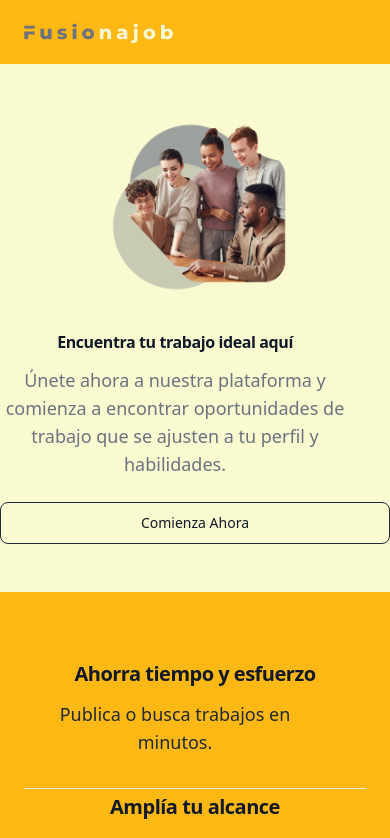
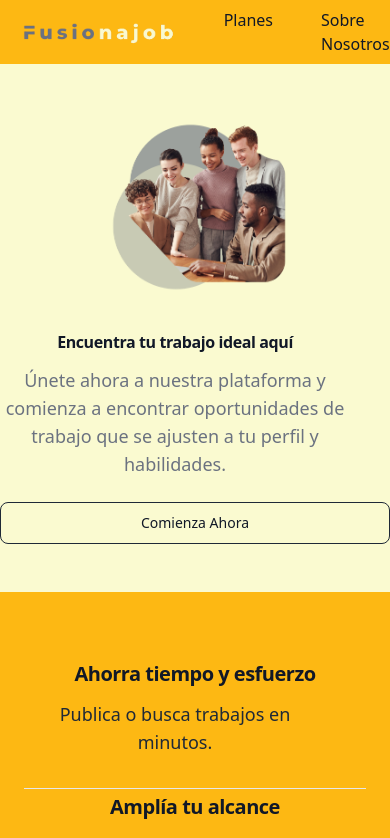
Before and after one commit to felipecalderon/PF-SoyHenry, a React (Create React App) app in the folder client/: page / in a window 390 px wide. Shown: the top 838 px of the page. Built offline with nearby package versions, Linux system fonts and the light colour scheme.

Commit message:
landing page con nav reutilizable

```diff
--- a/client/src/components/LandingPage/LandingPage.jsx
+++ b/client/src/components/LandingPage/LandingPage.jsx
@@ -9,11 +9,30 @@ import Footer from '../Footer/Footer'
 import { useNavigate } from 'react-router-dom'
 import { NavLanding } from '../NavLanding/NavLanding'
 
+export const menu = [
+  {
+    name: "Planes",
+    link: "#"
+  },
+  {
+    name: "Sobre Nosotros",
+    link: "/about"
+  },
+  {
+    name: "Dashboard Empresa",
+    link: "/dashboardempresa"
+  },
+  {
+    name: "Registro",
+    link: "/registro"
+  },
+]
+
 function LandingPage() {
   const navigate = useNavigate()
   return (
     <div>
-      <NavLanding />
+      <NavLanding menu={menu} />
       <section className="pt-20 pb-10 w-full flex flex-row flex-wrap bg-primary-light dark:bg-secondary-dark">
         <div className="w-full sm:w-1/2">
           <img src={work1} alt="img_working" className="p-10" />
--- /dev/null
+++ b/client/src/components/NavLanding/ModoNoche.jsx
@@ -0,0 +1,33 @@
+import { useEffect, useState } from "react";
+import dia from '../../assets/sun.png'
+import noche from '../../assets/moon.png'
+const ModoNoche = () => {
+    const localDark = JSON.parse(localStorage.getItem('isDarkMode')) || false
+    const [isDarkMode, setIsDarkMode] = useState(localDark);
+
+    const handleToggle = () => {
+      const newIsDarkMode = !isDarkMode;
+      setIsDarkMode(newIsDarkMode);
+      if (!newIsDarkMode) {
+        document.documentElement.classList.remove('dark');
+        localStorage.setItem('isDarkMode', 'false');
+      } else {
+        document.documentElement.classList.add('dark');
+        localStorage.setItem('isDarkMode', 'true');
+      }
+    };
+
+    useEffect(() => {
+      if(localDark) document.documentElement.classList.add('dark')
+      else document.documentElement.classList.remove('dark')
+    }, [localDark])
+
+    return (
+        <div onClick={handleToggle} className="cursor-pointer py-2 px-2 bg-gray-300 rounded-lg shadow-md hover:bg-gray-400 dark:hover:bg-secondary-light">{isDarkMode
+            ? <img className="w-6" src={dia} alt='dia'/>
+            : <img className="w-6" src={noche} alt='noche'/>
+            }</div>
+    )
+}
+
+export default ModoNoche
--- a/client/src/components/NavLanding/NavLanding.jsx
+++ b/client/src/components/NavLanding/NavLanding.jsx
@@ -1,37 +1,12 @@
-import React, { useEffect } from "react";
-import { useState } from "react";
 import { Link } from "react-router-dom";
 import logofusionajob from '../../assets/logofusionajob.png'
-import dia from '../../assets/sun.png'
-import noche from '../../assets/moon.png'
 import perfil from '../../assets/user.png'
-import { ModalLogin } from "../ModalLogin/ModalLogin"
+import ModoNoche from "./ModoNoche";
+import ProfileButton from "./ProfileButton";
 
-export const NavLanding = () => {
-    const localDark = JSON.parse(localStorage.getItem('isDarkMode')) || false
-    const [isDarkMode, setIsDarkMode] = useState(localDark);
-
-    const handleToggle = () => {
-      const newIsDarkMode = !isDarkMode;
-      setIsDarkMode(newIsDarkMode);
-      if (!newIsDarkMode) {
-        document.documentElement.classList.remove('dark');
-        localStorage.setItem('isDarkMode', 'false');
-      } else {
-        document.documentElement.classList.add('dark');
-        localStorage.setItem('isDarkMode', 'true');
-      }
-    };
-
-    useEffect(() => {
-      if(localDark) document.documentElement.classList.add('dark')
-      else document.documentElement.classList.remove('dark')
-    }, [localDark])
-
-    const [open, setOpen] = useState(false);
-
+export const NavLanding = ({menu}) => {
     return (
-    <nav className="bg-secondary-light dark:bg-primary-dark fixed w-full transition-all">
+    <nav className="bg-secondary-light dark:bg-primary-dark fixed top-0 w-full transition-all">
       <div className="max-w-7xl mx-auto px-4 sm:px-6 lg:px-8">
         <div className="flex items-center justify-between h-16">
           {/* Logo */}
@@ -43,30 +18,25 @@ export const NavLanding = () => {
             />
           </div>
           {/* Menú */}
-          <div className="hidden md:block">
+          <div className="block">
             <div className="ml-6 flex items-baseline space-x-4 dark:text-text-dark text-gray-900">
-            <Link className="dark:hover:text-yellow-200 hover:text-xl transition-all inline-block font-medium px-4 py-2">Planes</Link>
-            <Link to='/about' className="dark:hover:text-yellow-200 hover:text-xl transition-all inline-block font-medium px-4 py-2">Sobre nosotros</Link>
-            <Link to='/dashboardempresa' className="dark:hover:text-yellow-200 hover:text-xl transition-all inline-block font-medium px-4 py-2">Dashboard Empresa</Link>
-            <Link to='/registro' className="dark:hover:text-yellow-200 hover:text-xl transition-all inline-block font-medium px-4 py-2">Registro</Link>
-          </div>
+            {
+              menu?.map(item => {
+                return <Link key={item.name} to={item.link} className="dark:hover:text-yellow-200 hover:text-xl transition-all inline-block font-medium px-4 py-2">{ item.name }</Link>
+              })
+            }
+            </div>
           </div>
           {/* Botones */}
-          <div className="hidden md:block">
+          <div className="block">
             <div className="ml-4 flex items-center md:ml-6 gap-3">
-            <button onClick={() => {setOpen(!open)}} className="py-2 px-2 bg-gray-300 text-black dark:bg-slate-500 dark:text-white font-semibold rounded-lg shadow-md hover:bg-gray-400 focus:outline-none focus:ring-2">
-            <img className="w-4 inline-block align-middle mr-2" src={perfil} alt='ingresar'/>
-              Ingresar
-            </button>
-            <div onClick={handleToggle} className="cursor-pointer py-2 px-2 bg-gray-300 rounded-lg shadow-md hover:bg-gray-400 dark:hover:bg-secondary-light">{isDarkMode
-            ? <img className="w-6" src={dia} alt='dia'/>
-            : <img className="w-6" src={noche} alt='noche'/>
-            }</div>
-              </div>
+            <ProfileButton perfil={perfil} />
+            <ModoNoche />
+            </div>
           </div>
         </div>
       </div>
-      <ModalLogin isOpen={open} setOpen={setOpen}/>
+
     </nav>
 )
 }
--- /dev/null
+++ b/client/src/components/NavLanding/ProfileButton.jsx
@@ -0,0 +1,17 @@
+import { useState } from "react";
+import { ModalLogin } from "../ModalLogin/ModalLogin";
+
+const ProfileButton = ({perfil}) => {
+    const [open, setOpen] = useState(false);
+    return (
+    <>
+        <button onClick={() => {setOpen(!open)}} className="py-2 px-2 bg-gray-300 text-black dark:bg-slate-500 dark:text-white font-semibold rounded-lg shadow-md hover:bg-gray-400 focus:outline-none focus:ring-2">
+              <img className="w-4 inline-block align-middle mr-2" src={perfil} alt='ingresar'/>
+              Ingresar
+        </button>
+        <ModalLogin isOpen={open} setOpen={setOpen}/>
+    </>
+    )
+}
+
+export default ProfileButton
```
